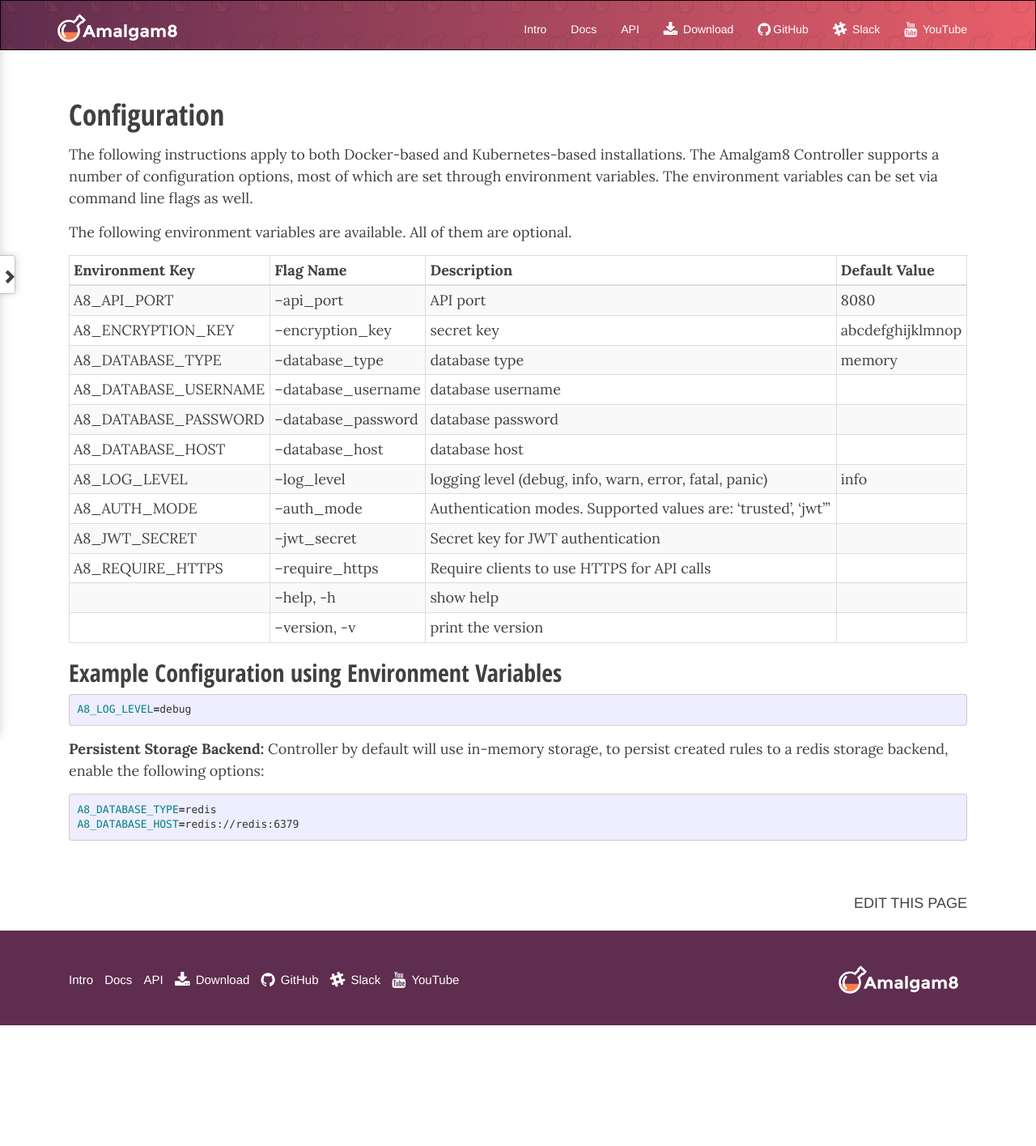
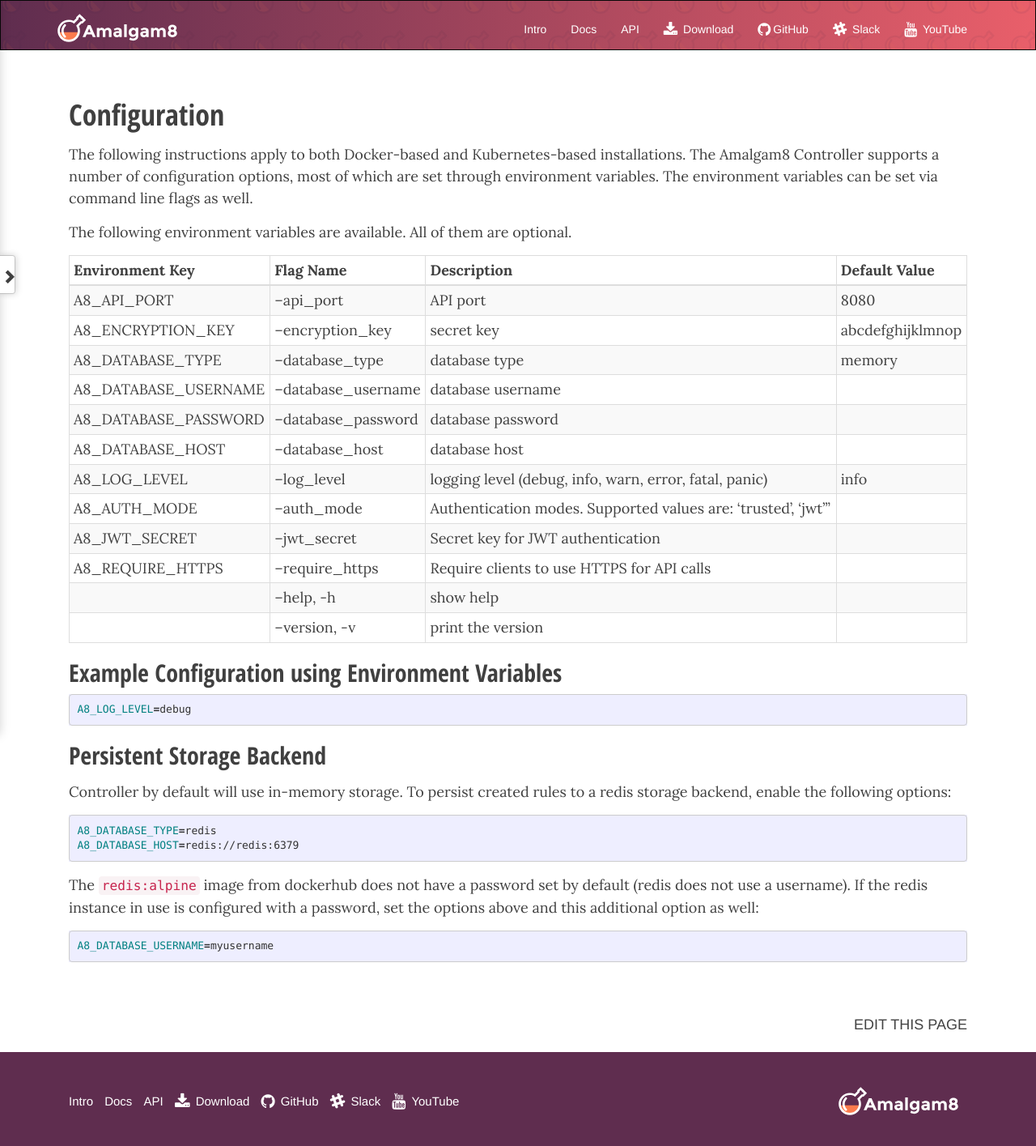
Before and after one commit to amalgam8/amalgam8.github.io, a Jekyll site: the page built from _docs/controller/configuration-options.md, in a window 1280 px wide. Shown: the whole page at 81% size. Built offline with Jekyll 4.4.1, drawn with Linux system fonts in a browser that asks for light colours; nearby versions of some CDN libraries; comment, search, counter and statistics services are not loaded; before the commit the page ends 1266 px from its top, so only the background shows below that.

Commit message:
code review comments

````diff
--- a/_docs/controller/configuration-options.md
+++ b/_docs/controller/configuration-options.md
@@ -35,11 +35,20 @@ The following environment variables are available. All of them are optional.
 A8_LOG_LEVEL=debug
 ```
 
-**Persistent Storage Backend:** Controller by default will use in-memory
- storage, to persist created rules to a redis storage backend, enable
- the following options:
+## Persistent Storage Backend
+
+Controller by default will use in-memory storage.  To persist created rules
+to a redis storage backend, enable the following options:
 
 ```bash
 A8_DATABASE_TYPE=redis
 A8_DATABASE_HOST=redis://redis:6379
 ```
+
+The `redis:alpine` image from dockerhub does not have a password set by default
+(redis does not use a username).  If the redis instance in use is configured
+with a password, set the options above and this additional option as well:
+
+```bash
+A8_DATABASE_USERNAME=myusername
+```
````
Also changed, not shown: other parts of _docs/controller/configuration-options.md (+1 -1 lines).
